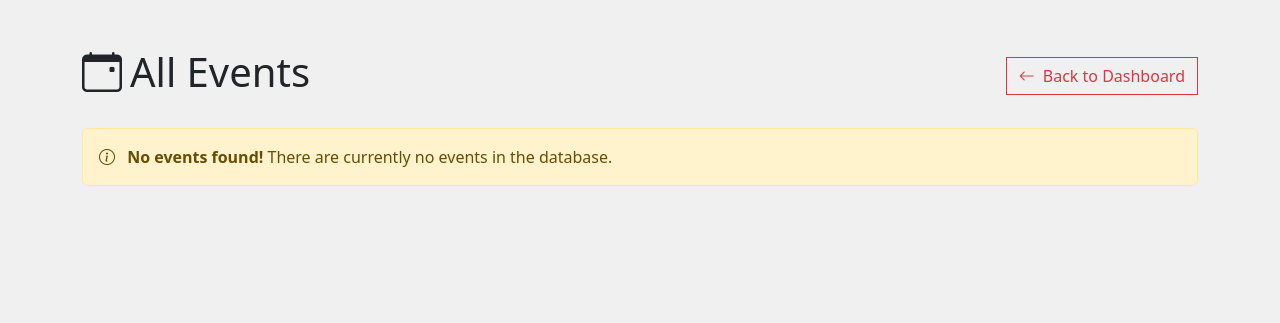
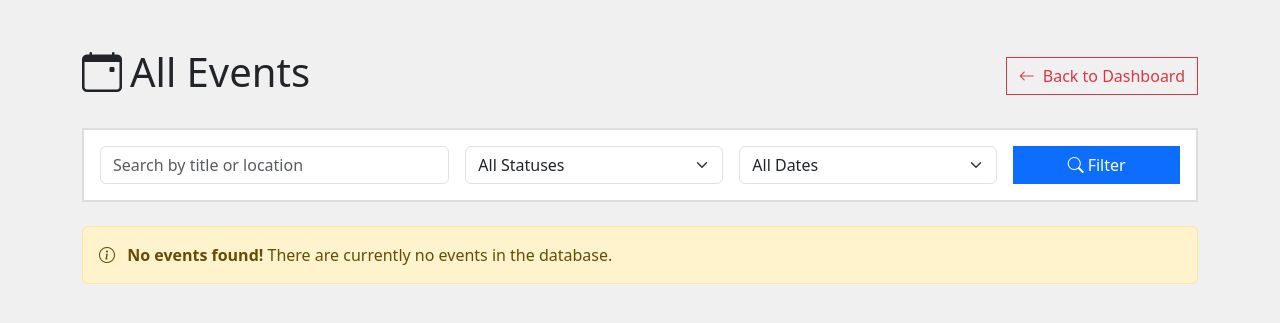
Before and after one commit to meiyo99/Gatherly, a PHP site: page /gatherly/admin/events.php in a window 1280 px wide. Shown: the part 56-379 px from the top of the page. Run offline with PHP 8.4, Linux system fonts and the light colour scheme; a user stored in the database is signed in; data that the repository does not hold is empty.

Commit message:
add search and filter to admin events page

```diff
--- a/admin/events.php
+++ b/admin/events.php
@@ -16,8 +16,38 @@ if ($_SESSION['role'] !== 'admin') {
 $user_name = $_SESSION['first_name'] . ' ' . $_SESSION['last_name'];
 $user_role = $_SESSION['role'];
 
+$search = $_GET['search'] ?? '';
+$status_filter = $_GET['status'] ?? '';
+$date_filter = $_GET['date'] ?? '';
+
 $eventModel = new Event();
-$events = $eventModel->getAll();
+$all_events = $eventModel->getAll();
+
+$events = array_filter($all_events, function($event) use ($search, $status_filter, $date_filter) {
+    if (!empty($search)) {
+        $search_lower = strtolower($search);
+        if (stripos($event['title'], $search_lower) === false &&
+            stripos($event['location'], $search_lower) === false) {
+            return false;
+        }
+    }
+
+    if (!empty($status_filter) && $event['status'] !== $status_filter) {
+        return false;
+    }
+
+    if (!empty($date_filter)) {
+        $today = date('Y-m-d');
+        if ($date_filter === 'upcoming' && $event['event_date'] < $today) {
+            return false;
+        }
+        if ($date_filter === 'past' && $event['event_date'] >= $today) {
+            return false;
+        }
+    }
+
+    return true;
+});
 ?>
 <!DOCTYPE html>
 <html lang="en">
@@ -98,6 +128,40 @@ $events = $eventModel->getAll();
                     </div>
                     <?php unset($_SESSION['success']); ?>
                 <?php endif; ?>
+
+                <div class="card mb-4">
+                    <div class="card-body">
+                        <form method="GET" action="<?= BASE_URL ?>/admin/events.php">
+                            <div class="row g-3">
+                                <div class="col-md-4">
+                                    <input type="text" class="form-control" name="search" placeholder="Search by title or location"
+                                           value="<?= htmlspecialchars($search) ?>">
+                                </div>
+                                <div class="col-md-3">
+                                    <select class="form-select" name="status">
+                                        <option value="">All Statuses</option>
+                                        <option value="published" <?= $status_filter === 'published' ? 'selected' : '' ?>>Published</option>
+                                        <option value="draft" <?= $status_filter === 'draft' ? 'selected' : '' ?>>Draft</option>
+                                        <option value="completed" <?= $status_filter === 'completed' ? 'selected' : '' ?>>Completed</option>
+                                        <option value="cancelled" <?= $status_filter === 'cancelled' ? 'selected' : '' ?>>Cancelled</option>
+                                    </select>
+                                </div>
+                                <div class="col-md-3">
+                                    <select class="form-select" name="date">
+                                        <option value="">All Dates</option>
+                                        <option value="upcoming" <?= $date_filter === 'upcoming' ? 'selected' : '' ?>>Upcoming</option>
+                                        <option value="past" <?= $date_filter === 'past' ? 'selected' : '' ?>>Past</option>
+                                    </select>
+                                </div>
+                                <div class="col-md-2">
+                                    <button type="submit" class="btn btn-primary w-100">
+                                        <i class="bi bi-search me-1"></i>Filter
+                                    </button>
+                                </div>
+                            </div>
+                        </form>
+                    </div>
+                </div>
 
                 <?php if (!empty($events) && is_array($events)): ?>
                     <div class="row g-3">
```
